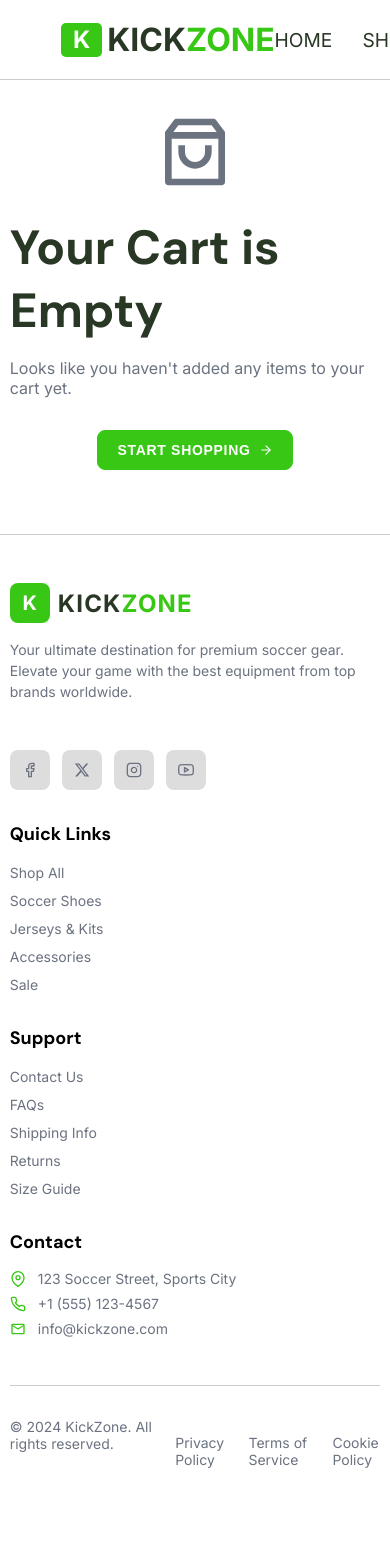
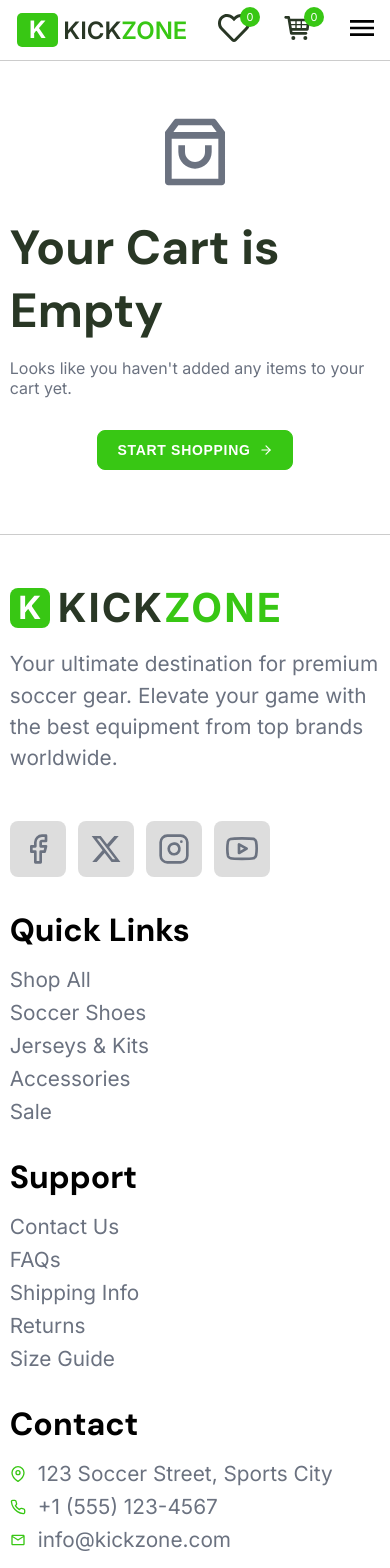
Before and after one commit to Ibrahim-4hmed/E-commerce, a React (Vite) app: page /cart in a window 390 px wide. Shown: the top 1568 px of the page. Before the commit the page ends 1516 px from the top, so only its background shows below. Built offline with nearby package versions, Linux system fonts and the light colour scheme.

Commit message:
first i added the menu icon to small screens and handle it as UI component , then i handle the responsive for home page, favorite page, Cart page, and for product component

```diff
--- a/src/components/footer/footer.css
+++ b/src/components/footer/footer.css
@@ -101,7 +101,7 @@ footer {
   gap: 0.5rem;
 }
 .links-section ul li a,
-.support-section ul li a{
+.support-section ul li a {
   color: var(--p-color);
   font-size: 0.875rem;
   text-decoration: none;
@@ -133,12 +133,6 @@ footer .footer-bottom {
   justify-content: space-between;
   gap: 1rem;
 }
-
-/* @media (min-width: 768px) {
-  .footer-bottom {
-    flex-direction: row;
-  }
-} */
 
 .footer-bottom p {
   color: var(--p-color);
@@ -174,9 +168,44 @@ footer .footer-bottom {
     grid-template-columns: 1fr;
     gap: 2rem;
   }
+  .brand-section .social-icons a {
+    width: 3.5rem;
+    height: 3.5rem;
+  }
+  .brand-section .social-icons a svg {
+    font-size: 2rem;
+  }
+  .brand-section .k-icon span {
+    font-size: 2rem;
+  }
+  .brand-section .title {
+    font-size: 2.5rem;
+  }
+  .brand-section p,
+  .links-section ul li a,
+  .support-section ul li a,
+  .contact-section ul li,
+  .footer-bottom p,
+  .footer-bottom .policy-links a   {
+      font-size: 1.3rem;
+    }
+  .links-section h4,
+  .support-section h4,
+  .contact-section h4 {
+    font-size: 2rem;
+  }
+  footer .footer-bottom {
+    margin-top: 2rem;
+    padding-top: 1.5rem;
+    padding-bottom: 1.5rem;
+    gap: .5rem;
+  }
 }
 
 /* Mobile */
 @media (max-width: 640px) {
-
+  footer .footer-bottom {
+    flex-direction: column;
+    gap: 1rem;
+  }
 }
--- a/src/components/header/Header.tsx
+++ b/src/components/header/Header.tsx
@@ -1,18 +1,29 @@
-import { type JSX } from 'react'
+import { useState, type JSX } from 'react'
 import './header.css'
 import { Link } from 'react-router-dom'
 import { FaRegHeart } from "react-icons/fa";
 import { TiShoppingCart } from "react-icons/ti";
 import { MdMenu } from "react-icons/md";
+import { FiX } from "react-icons/fi";
 import { useCartContext } from '../../context/CartContext';
 import NavLinks from './NavLink'
+import Menu from '../ui/Menu';
 
 
 function Header(): JSX.Element {
    const { cartItemCount, favorites } = useCartContext();
+   const [isMenuOp, setIsMenuOp] = useState(false);
+
+   const handlMenu = () => {
+    setIsMenuOp(prev => !prev)
+   }
 
   return (
     <div className='header-component'>
+
+      {/* Menu */}
+        {isMenuOp && <Menu />}
+
       <div className="container header-container">
 
         <div className='logo-div'>
@@ -35,12 +46,9 @@ function Header(): JSX.Element {
               <span className="count">{cartItemCount}</span>
             </Link>
           </div>
-
-          {/* mobile */}
-          <div className='menu'>
-            <MdMenu />
+          <div className="icon menu-icon" onClick={() => handlMenu()}>
+            {isMenuOp ? <FiX /> : <MdMenu /> }
           </div>
-
         </div>
 
       </div>
--- a/src/components/header/header.css
+++ b/src/components/header/header.css
@@ -2,10 +2,10 @@
     display: flex;
     align-items: center;
     justify-content: space-between;
-    padding: 20px 3.5rem;
+    padding: 1.5rem 3.5rem;
     border-bottom: 1px solid var(--border-color);
     position: fixed;
-    z-index: 1000;
+    z-index: 200;
     width: 100%;
     background-color: var(--white-color);
 }
@@ -64,16 +64,22 @@
     color: var(--main-color);
     border-bottom: 3px solid var(--main-color);
 }
+/*=====
+ Icons
+ ====== */
 .header-container .header-icons {
     display: flex;
-    gap: 30px;
+    gap: 2rem;
 }
 .header-container .header-icons .icon {
     position: relative;
     cursor: pointer;
 }
+.header-container .header-icons .icon.menu-icon {
+    display: none;
+}
 .header-container .header-icons .icon svg {
-    font-size: 30px;
+    font-size: 2rem;
 }
 .header-container .header-icons .icon .count {
     position: absolute;
@@ -90,33 +96,44 @@
 }
 
 
+/* Laptop */
+@media (max-width: 1024px) {
 
-
-/* Default → Mobile */
-@media (min-width: 640px) {
-  /* tablets */
-    /* .header-container .nav {
-    visibility: hidden;
-  }
-  .header-container .menu {
-    display: block;
-  } */
 }
 
+/* Tablet */
 @media (max-width: 768px) {
-  /* small laptops */
-   /* .header-container .nav {
-    visibility: hidden;
-  }
-  .header-container .menu {
-    display: block;
-  } */
+    .header-container {
+        padding: 1.2rem ;
+    }
+    .header-container .logo {
+        font-size: 2.5rem;
+        font-weight: 700;
+    }
+    .header-container .nav-links {
+        display: none;
+    }
+    .header-container .header-icons {
+        gap: 2rem;
+    }
+    .header-container .header-icons .icon svg {
+        font-size: 3rem;
+    }
+    .header-container .header-icons .icon.menu-icon {
+        display:flex;
+    }
 }
 
-@media (min-width: 1024px) {
-  /* desktops */
+/* Mobile */
+@media (max-width: 640px) {
+    .header-container {
+        padding: .75rem ;
+    }
+    .header-container .logo {
+        font-size: 1.5rem;
+        font-weight: 600;
+    }
+    .header-container .header-icons .icon svg {
+        font-size: 2rem;
+    }
 }
-
-@media (min-width: 1280px) {
-  /* large screens */
-}
--- a/src/components/productCard/productCard.css
+++ b/src/components/productCard/productCard.css
@@ -121,8 +121,6 @@ button.quick-button {
   margin-bottom: 0.5rem;
 }
 .info .stars-rating svg {
-  width: 1rem;
-  height: 1rem;
   fill: var(--orange-color);
 }
 .info .stars-rating .rating {
@@ -169,3 +167,77 @@ button.quick-button {
   color: #888888;
   text-decoration: line-through;
 }
+
+
+/* Laptop */
+@media (max-width: 1024px) {
+
+}
+
+/* Tablet */
+@media (max-width: 768px) {
+  .img-container {
+    aspect-ratio: 3 / 2;
+  }
+  .img-container .favorite-btn {
+    width: 5rem;
+    height: 5rem;
+  }
+  .img-container .favorite-btn svg {
+    font-size: 3rem;
+  }
+  .img-container .badges span {
+    font-size: 1.5rem;
+  }
+  button.quick-button {
+    font-size: 2rem;
+  }
+  .info .stars-rating span.rating,
+  .info .stars-rating svg {
+    font-size: 1.5rem;
+  }
+   .info .product-name {
+    font-size: 2.8rem;
+   }
+   .info .category,
+   .info .price-section .original-price {
+    font-size: 1.6rem;
+   }
+   .info .price-section .price {
+    font-size: 2rem;
+   }
+}
+
+/* Mobile */
+@media (max-width: 640px) {
+   .img-container {
+    aspect-ratio: 3 / 2;
+  }
+  .img-container .favorite-btn {
+    width: 3rem;
+    height: 3rem;
+  }
+  .img-container .favorite-btn svg {
+    font-size: 2rem;
+  }
+  .img-container .badges span {
+    font-size: 1rem;
+  }
+  button.quick-button {
+    font-size: 1.2rem;
+  }
+  .info .stars-rating span.rating,
+  .info .stars-rating svg {
+    font-size: 1rem;
+  }
+   .info .product-name {
+    font-size: 2rem;
+   }
+   .info .category,
+   .info .price-section .original-price {
+    font-size: 1rem;
+   }
+   .info .price-section .price {
+    font-size: 1.5rem;
+   }
+}
--- /dev/null
+++ b/src/components/ui/Menu.tsx
@@ -0,0 +1,32 @@
+import { Link } from "react-router-dom"
+import { useLocation } from "react-router-dom"
+import type { JSX } from "react"
+import "./ui.css"
+
+function Menu() {
+    const location = useLocation()
+    type NavLinkTypes = {
+        href: string;
+        label: string;
+    };
+    const navLinks: NavLinkTypes[] = [
+    {href: '/', label: 'HOME' },
+    {href: '/shop', label: 'SHOP' },
+    {href: '/about', label: 'ABOUT' },
+    ];
+    return (
+        <div className='menu'>
+            <nav className="menu-links">
+                {navLinks.map((item: NavLinkTypes): JSX.Element => (
+                    <li key={item.href} className={location.pathname === item.href ? "active" : ""}>
+                        <Link to={item.href}>
+                            {item.label}
+                        </Link>
+                    </li>
+                ))}
+            </nav>
+        </div>
+    )
+}
+
+export default Menu
--- /dev/null
+++ b/src/components/ui/ui.css
@@ -0,0 +1,42 @@
+/*========
+   Menu
+========== */
+.menu {
+    width: 100%;
+    height: fit-content;
+    background: #000;
+    z-index: 500;
+    position: fixed;
+    padding: 2rem;
+    margin-top: 5rem;
+}
+.menu-links {
+    display: flex;
+    flex-direction: column;
+    align-items: flex-end;
+    gap: 2rem;
+}
+.menu-links li {
+    font-size: 2rem;
+    color: var(--color-heading);
+    position: relative;
+    transition: color 0.3s;
+}
+ .menu-links li a {
+    padding-bottom: 5px;
+    border-bottom: 3px solid transparent;
+    transition: border-bottom 0.3s;
+}
+.menu-links li:hover a {
+    color: var(--main-color);
+}
+ .menu-links li.active  a {
+    color: var(--main-color);
+    border-bottom: 3px solid var(--main-color);
+}
+
+@media (max-width: 640px) {
+    .menu {
+        margin-top: 3.5rem;
+    }
+}
--- a/src/pages/favAndCart/Favorites.tsx
+++ b/src/pages/favAndCart/Favorites.tsx
@@ -42,10 +42,10 @@ const Favorites = () :JSX.Element => {
       <main>
         <div className="container">
           <div className="head-section">
-            <h1>
+            <h1 className='title'>
               YOUR <span>FAVORITES</span>
             </h1>
-            <button onClick={clearFavorites} className='btn'>
+            <button onClick={clearFavorites} className='btn clear-btn'>
               Clear All
             </button>
           </div>
@@ -54,6 +54,7 @@ const Favorites = () :JSX.Element => {
             {favorites.map((product: Product ) => (
               <div
                 key={product.id}
+                className='product'
               >
                 <ProductCard product={product} />
               </div>
--- a/src/pages/favAndCart/favAndCart.css
+++ b/src/pages/favAndCart/favAndCart.css
@@ -75,6 +75,36 @@ FAVORITES PAGE
     display: grid;
     grid-template-columns: repeat(4,1fr);
     gap: 2rem;
+}
+
+/* Laptop */
+@media (max-width: 1024px) {
+  .favorites-page .fav-products {
+    grid-template-columns: repeat(2,1fr);
+  }
+}
+
+/* Tablet */
+@media (max-width: 768px) {
+  .favorites-page .fav-products {
+    grid-template-columns: 1fr;
+  }
+  .fav-products .product {
+    margin: 0 auto ;
+  }
+  .favorites-page .clear-btn {
+    font-size: 1.5rem;
+  }
+}
+
+/* Mobile */
+@media (max-width: 640px) {
+    .head-section h1.title {
+        font-size: 2rem;
+    }
+.favorites-page .clear-btn {
+    font-size: 1.2rem;
+}
 }
 
 /*===================
@@ -249,3 +279,23 @@ CART PAGE
     color: var(--p-color);
     margin-top: 1rem;
 }
+
+
+/* Laptop */
+@media (max-width: 1024px) {
+  .cart-page main .content {
+    grid-template-columns: repeat(2,1fr);
+  }
+}
+
+/* Tablet */
+@media (max-width: 768px) {
+  .cart-page main .content {
+    grid-template-columns: 1fr;
+  }
+}
+
+/* Mobile */
+@media (max-width: 640px) {
+
+}
--- a/src/pages/home/Index.tsx
+++ b/src/pages/home/Index.tsx
@@ -8,7 +8,7 @@ import Footer from '../../components/footer/Footer'
 function Index() {
   return (
     <div className='page'>
-      {/* <Header /> */}
+      <Header />
       <main>
         <HeroSection />
         <FeaturedProducts />
```
